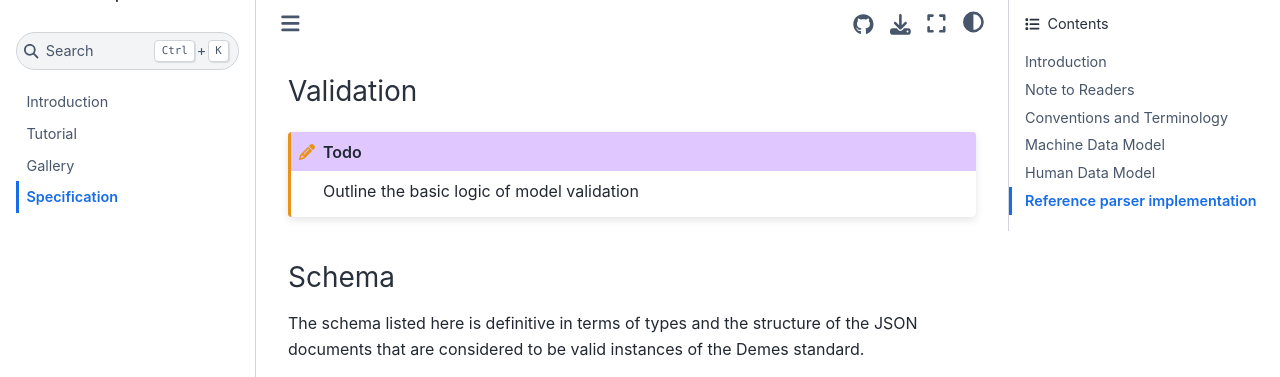
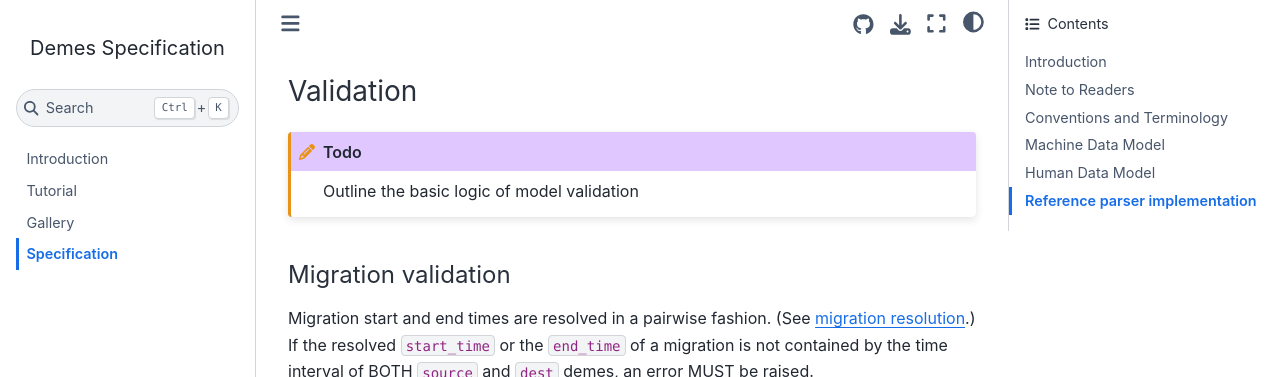
Before and after one commit to popsim-consortium/demes-spec, a Jupyter Book: the page built from docs/specification.md, in a window 1280 px wide and 900 px high, scrolled down 21268 px, cut to the strip 0-377 px from the top of the window. Built offline with Jupyter Book 1.0.4 settings and Sphinx 7.4.7 and the Sphinx Book theme 1.1.4, drawn with Linux system fonts in a browser that asks for light colours.

Commit message:
Text for migration time validation.

```diff
--- a/docs/specification.md
+++ b/docs/specification.md
@@ -914,6 +914,14 @@
 Outline the basic logic of model validation
 :::
 
+#### Migration validation
+
+Migration start and end times are resolved in a pairwise fashion.
+(See {ref}`migration resolution <sec_spec_hdm_resolution_migration>`.)
+If the resolved `start_time` or the `end_time` of a migration is not
+contained by the time interval of BOTH `source` and `dest` demes,
+an error MUST be raised.
+
 (sec_spec_hdm_schema)=
 
 ### Schema
```
